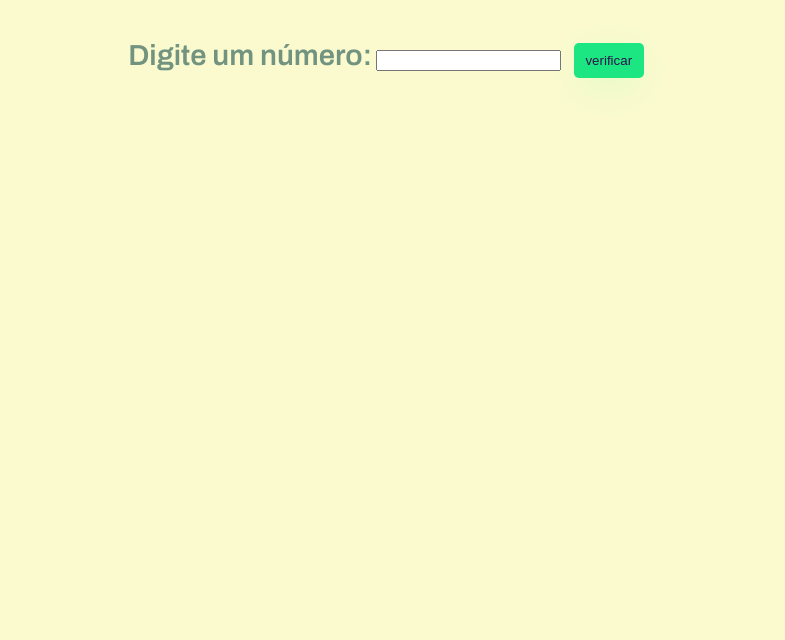
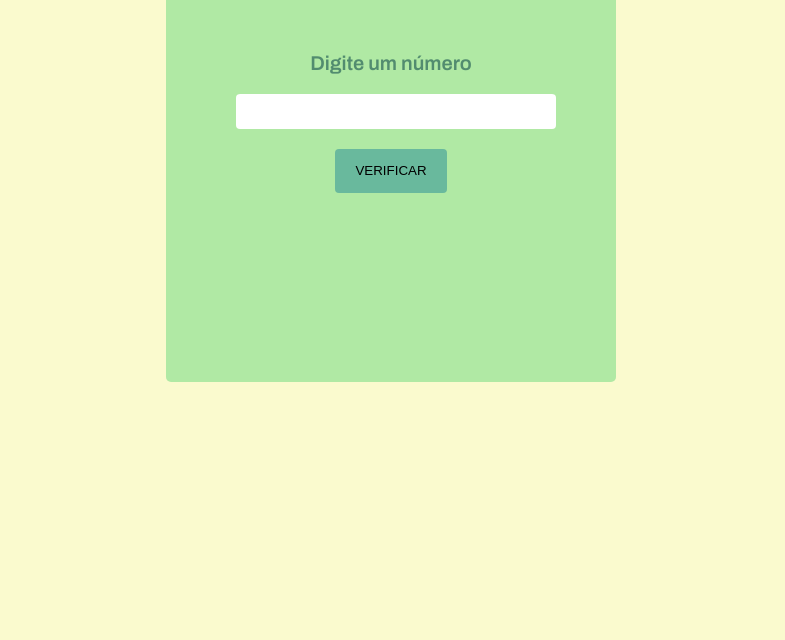
Before and after one commit to sahwellyda/Job_Rotation, a plain HTML site: page fibonacci/index.html in a window 1280 px wide. Shown: the part 160-800 px from the top of the page, without its empty margins (249-1034 px from the left). Drawn offline with Linux system fonts and the light colour scheme.

Commit message:
sec commit

```diff
--- a/fibonacci/index.html
+++ b/fibonacci/index.html
@@ -8,28 +8,34 @@
   <link rel="preconnect" href="https://fonts.gstatic.com" crossorigin>
   <link href="https://fonts.googleapis.com/css2?family=Archivo:wght@600;700&family=Poppins&display=swap" rel="stylesheet">
   <link rel="stylesheet" href="style.css">
-  <title>Frequência Fibonacci</title>
+  <title>Sequência Fibonacci</title>
 </head>
 <body>
   <header>
-    <h1>Frequência Fibonacci</h1>
+    <h1>Sequência Fibonacci</h1>
 </header>
-  <section>
-    <div>
-      <label for="numero">Digite um número:</label>
-      <input type="number" name="txtn" id="num">
-      <button  onclick="fib()"> verificar</button>
+  <div class="inputs">
+    <section>
+
+      <div class="main">
+       <label for="numero">Digite um número</label>
+       <input type="number" name="txtn" id="num">
+      </div>
 
       <div>
+        <button  onclick="fib()"> verificar</button>
+      </div>
+
+      <div class="text-field">
         <p id="seq"></p>
         <p id="res"></p>
       </div>
+    </section>
 
 
+  </div>
 
-    </div>
 
-  </section>
 
   <script>
     function fib() {
--- a/fibonacci/style.css
+++ b/fibonacci/style.css
@@ -1,35 +1,72 @@
 body {
   font-family: 'Archivo', sans-serif;
   background-color: rgb(250, 250, 206);
+
 }
 
 header {
   font-family: 'Poppins', sans-serif;
-  font-size: 34px;
+  font-size: 25px;
   text-align: center;
   color: rgba(16, 88, 64, 0.637);
+
 }
 
-section {
-  text-align: center;
-}
-
-section label {
-  font-size: 29px;
-  color: rgba(13, 73, 73, 0.582);
+.inputs {
+  padding: 70px;
+  position: relative;
+  max-width:450px;
+  height: 400px;
+  margin-left: 50%;
+  background-color: rgba(73, 209, 107, 0.425);
+  border-radius: 5px;
+  box-sizing: border-box;
+  transform: translateX(-50%);
 }
 
 
+section{
+  text-align: center;
+  align-items: center;
+}
+
+.main label {
+  font-size: 20px;
+  color: rgba(13, 73, 73, 0.582);
+
+}
+
+input {
+  height: 20px;
+  border: none;
+  border-radius: 4px;
+  width: 100%;
+  padding: 10px 5px 5px;
+  font-size: 28px;
+  text-align: center;
+  outline: none;
+  margin-bottom: 20px;
+  margin-top: 20px;
+}
 
 button {
-  border-radius: 5px;
+  text-transform: uppercase;
+  background-color: #69B99D;
+  text-align: center;
   border: none;
-  color: #2b134b;
-  background: #1ce681	;
+  border-radius: 4px;
+  padding: 14px 20px 15px 20px;
+  align-items: center;
+  justify-content: center;
   cursor: pointer;
-  box-shadow: 0px 10px 40px -12px #00ff8052 ;
-  margin:10px;
-  padding: 10px;
-  width: 70px;
+}
+
+button:hover {
+  background-color:rgba(16, 88, 64, 0.637);
 
 }
+
+.text-field {
+  color: rgb(2, 53, 13);
+
+}
```
